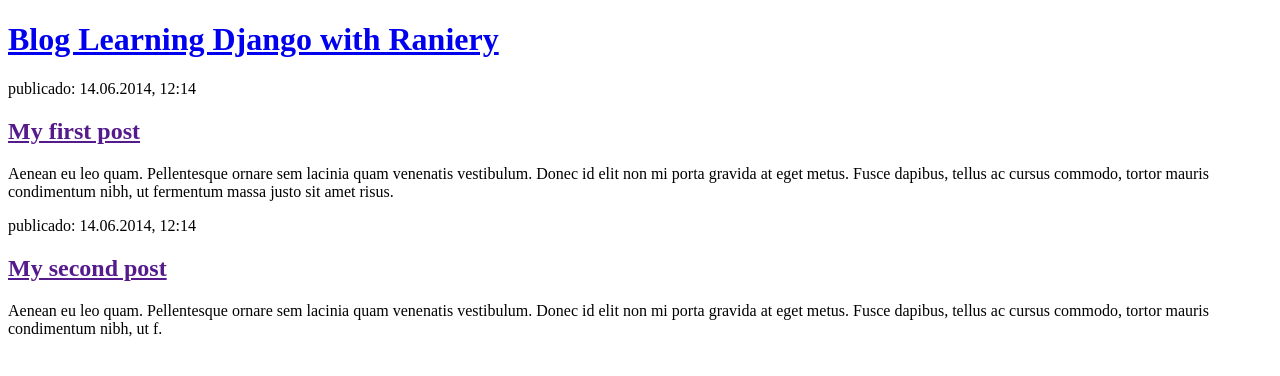
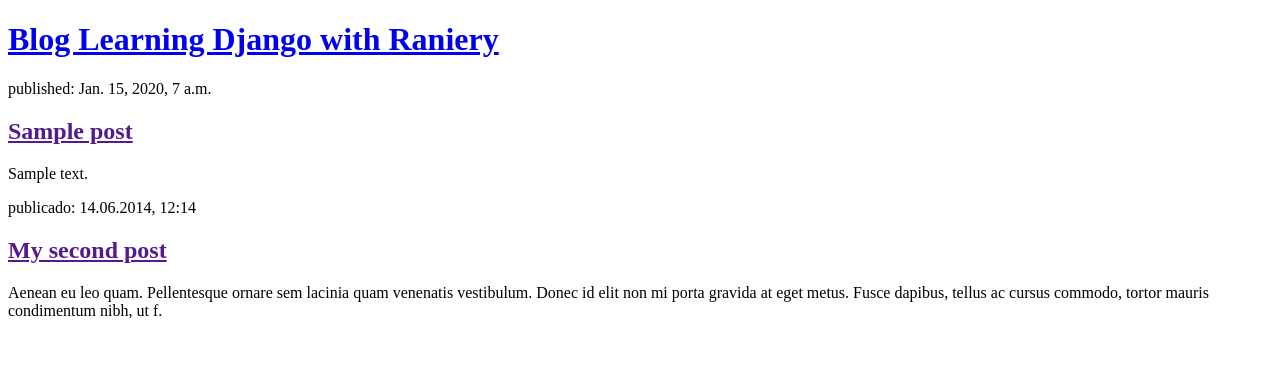
Before and after one commit to RanieryMendes/first-dj-project, a Django app: page / in a window 1280 px wide. Shown: the top 376 px of the page. Run offline with Django 3.2, Linux system fonts and the light colour scheme; tables that the repository leaves empty hold one stand-in row (values such as "Sample post").

Commit message:
Modified templates to display posts from database

```diff
--- a/mysite/blog/templates/blog/post_list.html
+++ b/mysite/blog/templates/blog/post_list.html
@@ -10,10 +10,15 @@
         </div>
 
         <div>
-            <p>publicado: 14.06.2014, 12:14</p>
-            <h2><a href="">My first post</a></h2>
-            <p>Aenean eu leo quam. Pellentesque ornare sem lacinia quam venenatis vestibulum. Donec id elit non mi porta gravida at eget metus. Fusce dapibus, tellus ac cursus commodo, tortor mauris condimentum nibh, ut fermentum massa justo sit amet risus.</p>
+            {% for post in posts %}
+            <div>
+                <p>published: {{ post.published_date }}</p>
+                <h2><a href="">{{ post.title }}</a></h2>
+                <p>{{ post.text|linebreaksbr }}</p>
+            </div>
+
         </div>
+        {% endfor %}
 
         <div>
             <p>publicado: 14.06.2014, 12:14</p>
--- a/mysite/blog/views.py
+++ b/mysite/blog/views.py
@@ -1,6 +1,10 @@
 from django.shortcuts import render
+from .models import Post
+from django.utils import timezone
 
 # Create your views here.
 
+
 def post_list(request):
-    return render (request, 'blog/post_list.html', {})
+    posts = Post.objects.filter(published_date__lte=timezone.now()).order_by('published_date')
+    return render(request, 'blog/post_list.html', {'posts': posts})
```
